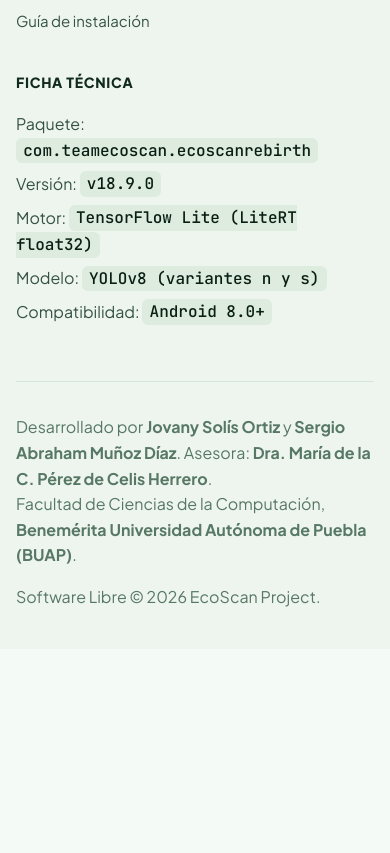
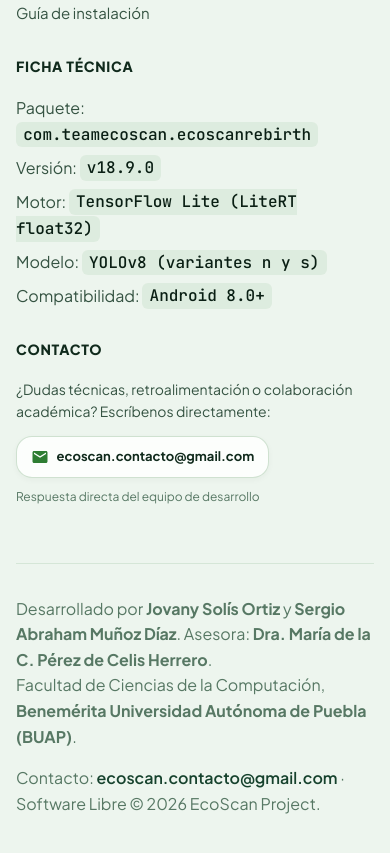
Before and after one commit to samd27/EcoScan-Website, a website built with Vite: page index.html in a window 390 px wide. Shown: the part 10921-11774 px from the top of the page. Before the commit the page ends 11570 px from the top, so only its background shows below. Built offline with nearby package versions, Linux system fonts and the light colour scheme; no server answers; files whose address does not match are found by name.

Commit message:
feat(footer): add dedicated contact column with mailto link for ecoscan.contacto@gmail.com
- Add 4th column to site footer with mailto:ecoscan.contacto@gmail.com
- Implement responsive 4-column layout with neutral elevation shadow and single-line text fit
- Add contact link in footer-bottom copyright line

```diff
--- a/index.html
+++ b/index.html
@@ -797,6 +797,20 @@
           </div>
         </div>
 
+        <div class="footer-col">
+          <h3 class="footer-heading">Contacto</h3>
+          <p class="footer-contact-desc">
+            ¿Dudas técnicas, retroalimentación o colaboración académica? Escríbenos directamente:
+          </p>
+          <a href="mailto:ecoscan.contacto@gmail.com?subject=Consulta%20EcoScan" class="footer-contact-link" aria-label="Escribir correo a ecoscan.contacto@gmail.com">
+            <svg viewBox="0 0 24 24" width="18" height="18" fill="currentColor" aria-hidden="true">
+              <path d="M20 4H4c-1.1 0-1.99.9-1.99 2L2 18c0 1.1.9 2 2 2h16c1.1 0 2-.9 2-2V6c0-1.1-.9-2-2-2zm0 4l-8 5-8-5V6l8 5 8-5v2z"/>
+            </svg>
+            <span>ecoscan.contacto@gmail.com</span>
+          </a>
+          <span class="footer-contact-note">Respuesta directa del equipo de desarrollo</span>
+        </div>
+
       </div>
 
       <div class="footer-bottom">
@@ -805,7 +819,7 @@
           Facultad de Ciencias de la Computación, <strong>Benemérita Universidad Autónoma de Puebla (BUAP)</strong>.
         </p>
         <p>
-          Software Libre &copy; 2026 EcoScan Project.
+          Contacto: <a href="mailto:ecoscan.contacto@gmail.com?subject=Contacto%20EcoScan">ecoscan.contacto@gmail.com</a> · Software Libre &copy; 2026 EcoScan Project.
         </p>
       </div>
     </div>
--- a/src/styles/main.css
+++ b/src/styles/main.css
@@ -2213,15 +2213,22 @@ p {
 
 .footer-grid {
   display: grid;
-  grid-template-columns: 1.4fr 1fr 1fr;
-  gap: 3rem;
+  grid-template-columns: 1.25fr 0.85fr 1.15fr 1.35fr;
+  gap: 2.25rem;
   margin-bottom: 3.5rem;
 }
 
-@media (max-width: 860px) {
+@media (max-width: 1024px) {
+  .footer-grid {
+    grid-template-columns: repeat(2, 1fr);
+    gap: 2.5rem;
+  }
+}
+
+@media (max-width: 640px) {
   .footer-grid {
     grid-template-columns: 1fr;
-    gap: 2.5rem;
+    gap: 2rem;
   }
 }
 
@@ -2273,6 +2280,65 @@ p {
   padding: 0.15rem 0.45rem;
   border-radius: var(--radius-xs);
   color: var(--color-forest-950);
+}
+
+.footer-contact-desc {
+  font-size: 0.875rem;
+  color: var(--text-secondary);
+  line-height: 1.55;
+  margin-bottom: 0.85rem;
+}
+
+.footer-contact-link {
+  display: inline-flex;
+  align-items: center;
+  gap: 0.5rem;
+  padding: 0.6rem 0.85rem;
+  background: rgba(255, 255, 255, 0.85);
+  backdrop-filter: var(--glass-blur-sm);
+  -webkit-backdrop-filter: var(--glass-blur-sm);
+  border: 1px solid rgba(46, 125, 50, 0.22);
+  border-radius: var(--radius-md);
+  color: var(--color-forest-900);
+  font-weight: 700;
+  font-size: 0.8125rem;
+  text-decoration: none;
+  transition: all var(--duration-fast) var(--ease-out-expo);
+  box-shadow: 0 2px 6px rgba(16, 42, 28, 0.04);
+  white-space: nowrap;
+}
+
+.footer-contact-link span {
+  overflow: hidden;
+  text-overflow: ellipsis;
+  white-space: nowrap;
+}
+
+.footer-contact-link:hover {
+  background: #ffffff;
+  border-color: var(--color-emerald-500);
+  color: var(--color-forest-950);
+  transform: translateY(-2px);
+  box-shadow: 0 6px 16px rgba(16, 42, 28, 0.08);
+}
+
+.footer-contact-link svg {
+  width: 18px;
+  height: 18px;
+  fill: var(--color-emerald-500);
+  flex-shrink: 0;
+  transition: transform var(--duration-fast);
+}
+
+.footer-contact-link:hover svg {
+  transform: scale(1.1);
+}
+
+.footer-contact-note {
+  display: block;
+  font-size: 0.75rem;
+  color: var(--text-muted);
+  margin-top: 0.6rem;
 }
 
 .footer-bottom {
```
